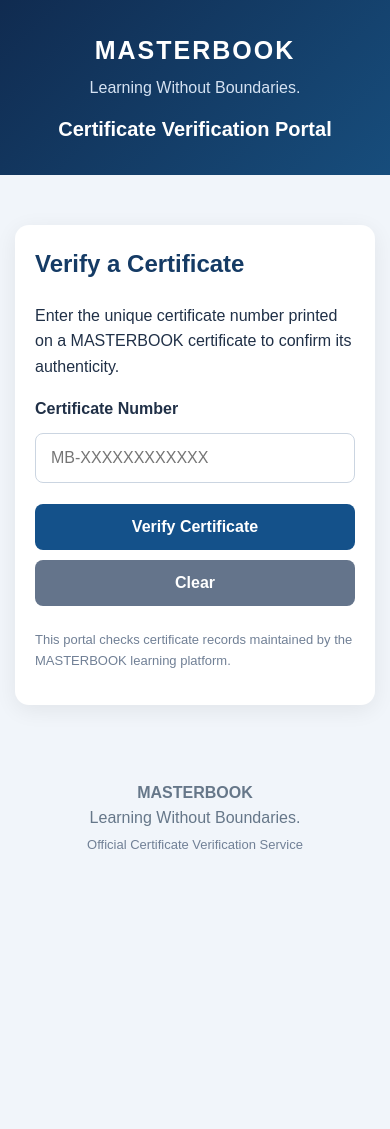
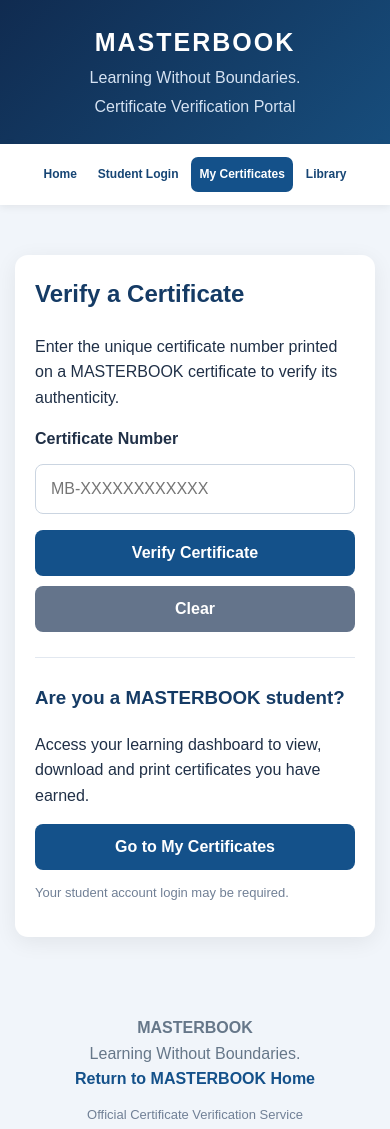
Before and after one commit to godhiambo992-hu/masterbook-platform, a plain HTML site: page verify.html in a window 390 px wide. Before the commit the page ends 882 px from the top, so only its background shows below. Drawn offline with nearby package versions, Linux system fonts and the light colour scheme.

Commit message:
Refactor verify.html for layout and style improvements
Updated the layout and styles for the certificate verification portal, including changes to the header, navigation, and form elements. Improved accessibility and responsiveness.

```diff
--- a/verify.html
+++ b/verify.html
@@ -4,201 +4,208 @@
 <head>
 <meta charset="UTF-8">
 <meta name="viewport" content="width=device-width, initial-scale=1">
-<meta name="description" content="Official MASTERBOOK certificate verification portal. Verify certificates issued by MASTERBOOK.">
 <meta name="theme-color" content="#102b50">
+<meta name="description" content="Official MASTERBOOK certificate verification portal.">
 
 <title>MASTERBOOK | Certificate Verification</title>
 
 <script src="https://cdn.jsdelivr.net/npm/@supabase/supabase-js@2"></script>
 
 <style>
-* {
-  box-sizing: border-box;
+*{box-sizing:border-box}
+
+body{
+ margin:0;
+ font-family:Arial,sans-serif;
+ background:#f1f5fa;
+ color:#203047;
+ line-height:1.6;
 }
 
-body {
-  margin: 0;
-  font-family: Arial, sans-serif;
-  background: #f1f5fa;
-  color: #203047;
-  line-height: 1.6;
+header{
+ background:linear-gradient(135deg,#102b50,#174d7c);
+ color:white;
+ padding:22px 16px;
+ text-align:center;
 }
 
-header {
-  background: linear-gradient(135deg, #102b50, #174d7c);
-  color: white;
-  text-align: center;
-  padding: 30px 16px;
+header h1{
+ margin:0;
+ font-size:29px;
+ letter-spacing:2px;
 }
 
-header h1 {
-  margin: 0;
-  font-size: 30px;
-  letter-spacing: 2px;
+header p{
+ margin:3px 0;
+ color:#d5e2f2;
 }
 
-header p {
-  margin: 5px 0 12px;
-  color: #d5e2f2;
+nav{
+ background:#fff;
+ display:flex;
+ flex-wrap:wrap;
+ justify-content:center;
+ gap:10px;
+ padding:13px 10px;
+ box-shadow:0 2px 8px #00000012;
 }
 
-header h2 {
-  color: white;
-  font-size: 20px;
-  margin: 8px 0 0;
+nav a{
+ text-decoration:none;
+ color:#164574;
+ padding:9px 14px;
+ border-radius:7px;
+ font-weight:bold;
+ font-size:14px;
 }
 
-main {
-  width: 100%;
-  max-width: 680px;
-  margin: 35px auto;
-  padding: 15px;
+nav a:hover{
+ background:#e8f1fa;
 }
 
-.card {
-  background: white;
-  padding: 28px;
-  border-radius: 14px;
-  box-shadow: 0 5px 22px #00000012;
+nav .primary{
+ background:#14518a;
+ color:white;
 }
 
-.card h2 {
-  color: #153b65;
-  margin-top: 0;
+nav .primary:hover{
+ background:#0d3d6b;
 }
 
-input {
-  display: block;
-  width: 100%;
-  padding: 15px;
-  border: 1px solid #cbd5e1;
-  border-radius: 8px;
-  font-size: 16px;
-  margin: 12px 0 16px;
-  text-transform: uppercase;
+main{
+ max-width:700px;
+ margin:35px auto;
+ padding:15px;
 }
 
-input:focus {
-  outline: 2px solid #3b82f6;
-  border-color: #3b82f6;
+.card{
+ background:white;
+ padding:28px;
+ border-radius:13px;
+ box-shadow:0 5px 22px #00000012;
 }
 
-button {
-  width: 100%;
-  padding: 14px;
-  border: 0;
-  border-radius: 8px;
-  background: #14518a;
-  color: white;
-  font-size: 16px;
-  font-weight: bold;
-  cursor: pointer;
-  margin-top: 5px;
+.card h2{
+ color:#153b65;
+ margin-top:0;
 }
 
-button:hover {
-  background: #0d3d6b;
+input{
+ width:100%;
+ padding:15px;
+ border:1px solid #cbd5e1;
+ border-radius:8px;
+ font-size:16px;
+ margin:12px 0 16px;
+ text-transform:uppercase;
 }
 
-button:disabled {
-  opacity: .6;
-  cursor: not-allowed;
+input:focus{
+ outline:2px solid #3b82f6;
+ border-color:#3b82f6;
 }
 
-.secondary {
-  background: #64748b;
-  margin-top: 10px;
+button{
+ width:100%;
+ padding:14px;
+ border:0;
+ border-radius:8px;
+ background:#14518a;
+ color:white;
+ font-size:16px;
+ font-weight:bold;
+ cursor:pointer;
 }
 
-.secondary:hover {
-  background: #475569;
+button:disabled{
+ opacity:.6;
+ cursor:not-allowed;
 }
 
-#result {
-  margin-top: 24px;
+.secondary{
+ background:#64748b;
+ margin-top:10px;
 }
 
-.valid {
-  background: #e8f7ee;
-  border-left: 5px solid #168348;
-  padding: 20px;
-  border-radius: 9px;
+#result{
+ margin-top:24px;
 }
 
-.invalid {
-  background: #fdecec;
-  border-left: 5px solid #bd3434;
-  padding: 20px;
-  border-radius: 9px;
+.valid{
+ background:#e8f7ee;
+ border-left:5px solid #168348;
+ padding:20px;
+ border-radius:9px;
 }
 
-.loading {
-  background: #eff6ff;
-  border-left: 5px solid #2563eb;
-  padding: 16px;
-  border-radius: 8px;
+.invalid{
+ background:#fdecec;
+ border-left:5px solid #bd3434;
+ padding:20px;
+ border-radius:9px;
 }
 
-.badge {
-  display: inline-block;
-  background: #168348;
-  color: white;
-  padding: 6px 13px;
-  border-radius: 20px;
-  font-size: 12px;
-  font-weight: bold;
+.loading{
+ background:#eff6ff;
+ border-left:5px solid #2563eb;
+ padding:16px;
+ border-radius:8px;
 }
 
-.invalid .badge {
-  background: #bd3434;
+.badge{
+ display:inline-block;
+ background:#168348;
+ color:white;
+ padding:6px 13px;
+ border-radius:20px;
+ font-size:12px;
+ font-weight:bold;
 }
 
-.detail {
-  padding: 12px 0;
-  border-bottom: 1px solid #d8e2dc;
+.invalid .badge{
+ background:#bd3434;
 }
 
-.detail strong {
-  display: block;
-  color: #52657b;
-  font-size: 12px;
-  margin-bottom: 4px;
+.detail{
+ padding:12px 0;
+ border-bottom:1px solid #d8e2dc;
 }
 
-.detail span {
-  font-size: 16px;
-  font-weight: 600;
-  overflow-wrap: anywhere;
+.detail strong{
+ display:block;
+ color:#52657b;
+ font-size:12px;
+ margin-bottom:4px;
 }
 
-.muted {
-  color: #718096;
-  font-size: 13px;
+.detail span{
+ font-size:16px;
+ font-weight:600;
+ overflow-wrap:anywhere;
 }
 
-.hidden {
-  display: none;
+.muted{
+ color:#718096;
+ font-size:13px;
 }
 
-footer {
-  text-align: center;
-  padding: 25px 15px;
-  color: #667789;
+footer{
+ text-align:center;
+ padding:28px 15px;
+ color:#667789;
 }
 
-footer a {
-  color: #14518a;
-  text-decoration: none;
+footer a{
+ color:#14518a;
+ text-decoration:none;
+ font-weight:bold;
 }
 
-@media(max-width:480px) {
-  header h1 {
-    font-size: 25px;
-  }
-
-  .card {
-    padding: 20px;
-  }
+@media(max-width:480px){
+ header h1{font-size:25px}
+ nav{gap:5px}
+ nav a{padding:8px;font-size:12px}
+ .card{padding:20px}
 }
 </style>
 </head>
@@ -208,17 +215,41 @@ footer a {
 <header>
  <h1>MASTERBOOK</h1>
  <p>Learning Without Boundaries.</p>
-  <h2>Certificate Verification Portal</h2>
+ <p>Certificate Verification Portal</p>
 </header>
 
+<!-- PERMANENT NAVIGATION -->
+
+<nav aria-label="Main navigation">
+
+ <a href="https://godhiambo992-hu.github.io/masterbook-platform/">
+  Home
+ </a>
+
+ <a href="https://godhiambo992-hu.github.io/masterbook-platform/auth.html">
+  Student Login
+ </a>
+
+ <a class="primary"
+ href="https://godhiambo992-hu.github.io/masterbook-platform/student.html">
+  My Certificates
+ </a>
+
+ <a href="https://godhiambo992-hu.github.io/masterbook-platform/library.html">
+  Library
+ </a>
+
+</nav>
+
 <main>
+
 <section class="card">
 
  <h2>Verify a Certificate</h2>
 
  <p>
  Enter the unique certificate number printed on a
-      MASTERBOOK certificate to confirm its authenticity.
+ MASTERBOOK certificate to verify its authenticity.
  </p>
 
  <form id="verifyForm">
@@ -232,9 +263,8 @@ footer a {
    type="text"
    placeholder="MB-XXXXXXXXXXXX"
    maxlength="100"
+   required
    autocomplete="off"
-        autocapitalize="characters"
-        required
   >
 
   <button id="verifyButton" type="submit">
@@ -244,8 +274,7 @@ footer a {
   <button
    id="clearButton"
    class="secondary"
-        type="button"
-      >
+   type="button">
    Clear
   </button>
 
@@ -253,26 +282,52 @@ footer a {
 
  <div id="result" aria-live="polite"></div>
 
+ <hr style="border:0;border-top:1px solid #e2e8f0;margin:25px 0">
+
+ <h3 style="color:#153b65">Are you a MASTERBOOK student?</h3>
+
+ <p>
+ Access your learning dashboard to view, download
+ and print certificates you have earned.
+ </p>
+
+ <a href="https://godhiambo992-hu.github.io/masterbook-platform/student.html"
+ style="display:block;text-decoration:none">
+
+  <button type="button">
+   Go to My Certificates
+  </button>
+
+ </a>
+
  <p class="muted">
-      This portal checks certificate records maintained
-      by the MASTERBOOK learning platform.
+ Your student account login may be required.
  </p>
 
 </section>
+
 </main>
 
 <footer>
+
  <strong>MASTERBOOK</strong><br>
+
  Learning Without Boundaries.<br>
-  <span class="muted">
+
+ <a href="https://godhiambo992-hu.github.io/masterbook-platform/">
+  Return to MASTERBOOK Home
+ </a>
+
+ <p class="muted">
  Official Certificate Verification Service
-  </span>
+ </p>
+
 </footer>
 
 <script>
 "use strict";
 
-/* MASTERBOOK SUPABASE CONNECTION */
+/* SUPABASE CONNECTION */
 
 const SUPABASE_URL =
  "https://bxsrhvcqjjtdnflhoplu.supabase.co";
@@ -280,30 +335,28 @@ const SUPABASE_URL =
 const SUPABASE_KEY =
  "sb_publishable_Hgg2m91Ht2OOWCUHh7SGrw_mC9yCj7S";
 
-const form = document.getElementById("verifyForm");
-const input = document.getElementById("certificateCode");
-const button = document.getElementById("verifyButton");
-const clearButton = document.getElementById("clearButton");
-const result = document.getElementById("result");
+const form =
+ document.getElementById("verifyForm");
+
+const input =
+ document.getElementById("certificateCode");
+
+const button =
+ document.getElementById("verifyButton");
+
+const clearButton =
+ document.getElementById("clearButton");
+
+const result =
+ document.getElementById("result");
 
 let db = null;
 
-/* SAFE HTML OUTPUT */
-
-function safe(value) {
-  return String(value ?? "").replace(/[&<>"']/g, char => ({
-    "&": "&amp;",
-    "<": "&lt;",
-    ">": "&gt;",
-    '"': "&quot;",
-    "'": "&#39;"
-  }[char]));
-}
-
-/* INITIALIZE DATABASE */
+/* DATABASE INITIALIZATION */
 
 try {
-  if (!window.supabase) {
+
+ if(!window.supabase){
   throw new Error("Supabase library could not be loaded.");
  }
 
@@ -312,39 +365,54 @@ try {
   SUPABASE_KEY
  );
 
-} catch (error) {
+} catch(error){
 
  result.innerHTML = `
   <div class="invalid">
    <strong>Connection unavailable</strong>
    <p>${safe(error.message)}</p>
-      <p>Please refresh the page and try again.</p>
   </div>
  `;
+
+}
+
+/* SAFE OUTPUT */
+
+function safe(value){
+
+ return String(value ?? "").replace(/[&<>"']/g,char=>({
+  "&":"&amp;",
+  "<":"&lt;",
+  ">":"&gt;",
+  '"':"&quot;",
+  "'":"&#39;"
+ }[char]));
+
 }
 
 /* DATE FORMAT */
 
-function formatDate(value) {
+function formatDate(value){
 
-  if (!value) return "Not available";
+ if(!value) return "Not available";
 
  const date = new Date(value);
 
-  if (Number.isNaN(date.getTime())) {
+ if(Number.isNaN(date.getTime())){
   return "Not available";
  }
 
-  return date.toLocaleDateString("en-KE", {
-    day: "2-digit",
-    month: "long",
-    year: "numeric"
+ return date.toLocaleDateString("en-KE",{
+  day:"2-digit",
+  month:"long",
+  year:"numeric"
  });
+
 }
 
-/* DISPLAY INVALID CERTIFICATE */
+/* INVALID RESULT */
 
-function showInvalid(message) {
+function showInvalid(message){
 
  result.innerHTML = `
   <div class="invalid">
@@ -356,25 +424,22 @@ function showInvalid(message) {
    <p>${safe(message)}</p>
 
    <p class="muted">
-        Check the certificate number and try again.
+    Please check the certificate number and try again.
    </p>
 
   </div>
  `;
+
 }
 
-/* DISPLAY VALID CERTIFICATE */
+/* VALID RESULT */
 
-function showValid(data) {
-
-  const issued = formatDate(data.issued_at);
+function showValid(data){
 
  result.innerHTML = `
   <div class="valid">
 
-      <span class="badge">
-        ✓ VALID CERTIFICATE
-      </span>
+   <span class="badge">✓ VALID CERTIFICATE</span>
 
    <h2>Certificate Successfully Verified</h2>
 
@@ -400,7 +465,7 @@ function showValid(data) {
 
    <div class="detail">
     <strong>DATE ISSUED</strong>
-        <span>${safe(issued)}</span>
+    <span>${safe(formatDate(data.issued_at))}</span>
    </div>
 
    <p class="muted">
@@ -409,11 +474,12 @@ function showValid(data) {
 
   </div>
  `;
+
 }
 
-/* VERIFY CERTIFICATE */
+/* CERTIFICATE VERIFICATION */
 
-form.addEventListener("submit", async function(event) {
+form.addEventListener("submit",async function(event){
 
  event.preventDefault();
 
@@ -421,49 +487,42 @@ form.addEventListener("submit", async function(event) {
 
  result.innerHTML = "";
 
-  if (!code) {
+ if(!code){
   showInvalid("Please enter a certificate number.");
   return;
  }
 
-  if (code.length > 100) {
-    showInvalid("The certificate number is too long.");
-    return;
-  }
-
-  if (!db) {
-    showInvalid("Database connection is unavailable. Please refresh and try again.");
+ if(!db){
+  showInvalid("Database connection unavailable. Refresh the page and try again.");
   return;
  }
 
  button.disabled = true;
  clearButton.disabled = true;
-  button.textContent = "Verifying certificate...";
+ button.textContent = "Verifying...";
 
  result.innerHTML = `
   <div class="loading">
-      Checking the MASTERBOOK certificate database...
+   Checking MASTERBOOK certificate records...
   </div>
  `;
 
-  try {
+ try{
 
-    const { data, error } = await db.rpc(
+  const {data,error} = await db.rpc(
    "masterbook_verify_certificate",
    {
-        p_certificate_code: code
+    p_certificate_code:code
    }
   );
 
-    if (error) {
-      throw error;
-    }
+  if(error) throw error;
 
-    if (!data || data.valid !== true) {
+  if(!data || data.valid !== true){
 
    showInvalid(
     data?.message ||
-        "No matching certificate was found in the MASTERBOOK database."
+    "No matching certificate was found."
    );
 
    return;
@@ -471,28 +530,20 @@ form.addEventListener("submit", async function(event) {
 
   showValid(data);
 
-  } catch (error) {
+ }catch(error){
 
-    console.error("MASTERBOOK verification error:", error);
+  console.error("Certificate verification error:",error);
 
   result.innerHTML = `
    <div class="invalid">
-
-        <strong>Verification Unavailable</strong>
-
+    <h3>Verification Unavailable</h3>
     <p>
-          The verification service could not complete
-          your request.
-        </p>
-
-        <p class="muted">
      ${safe(error.message || "Please try again later.")}
     </p>
-
    </div>
   `;
 
-  } finally {
+ }finally{
 
   button.disabled = false;
   clearButton.disabled = false;
@@ -502,9 +553,9 @@ form.addEventListener("submit", async function(event) {
 
 });
 
-/* CLEAR FORM */
+/* CLEAR */
 
-clearButton.addEventListener("click", function() {
+clearButton.addEventListener("click",function(){
 
  form.reset();
  result.innerHTML = "";
@@ -512,9 +563,9 @@ clearButton.addEventListener("click", function() {
 
 });
 
-/* ENTER KEY SUPPORT */
+/* AUTOMATIC UPPERCASE */
 
-input.addEventListener("input", function() {
+input.addEventListener("input",function(){
 
  this.value = this.value.toUpperCase();
 
```
Lines whose indentation alone changed are shown as unchanged.
